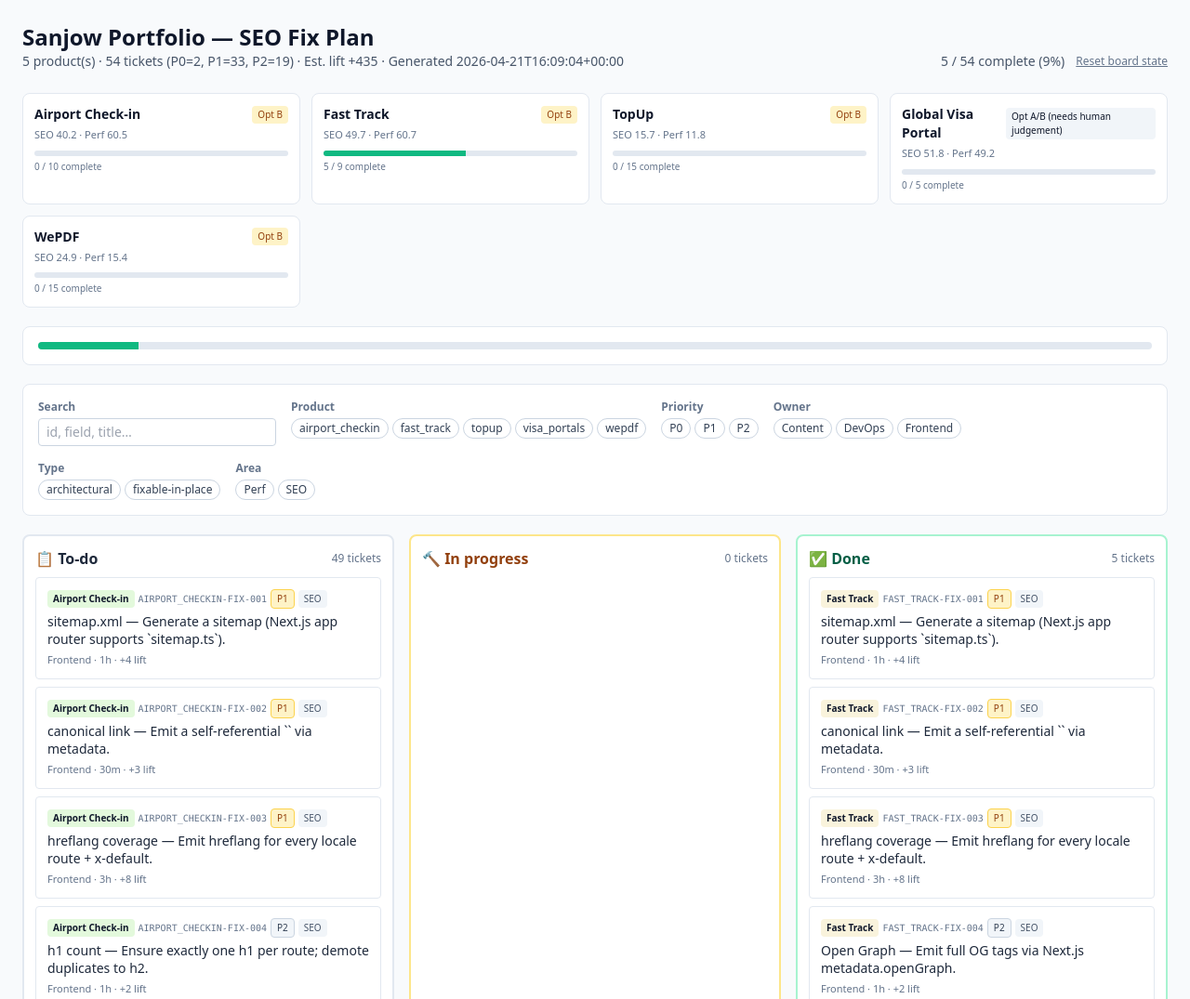
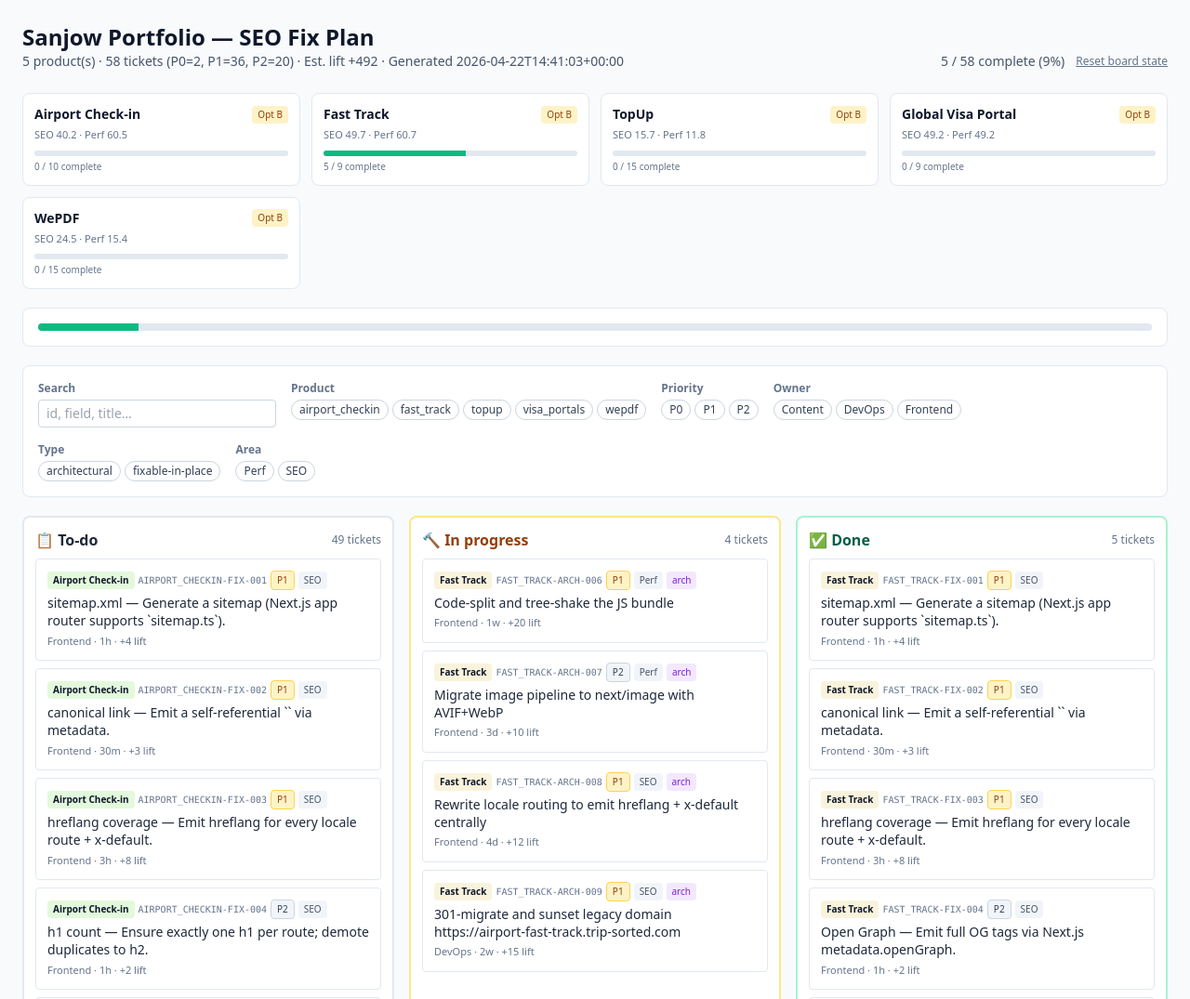
Before and after one commit to GambitIsHere/design-system, a website: page audits/seo-pagespeed-audit/fix-seo-plans/portfolio.html in a window 1280 px wide. Shown: the top 1075 px of the page at 93% size. Drawn offline with nearby package versions, Linux system fonts and the light colour scheme.

Commit message:
audits(portfolio): mark FAST_TRACK ARCH-006..009 as in_progress
Sprint 2 code landed on fast-track-ai@seo/fast-track-sprint-2 (stacked on
Sprint 1's PR #2). Flip the four architectural tickets from "todo" to
"in_progress" until both PRs merge and a re-audit confirms the perf /
SEO deltas.

  - FAST_TRACK-ARCH-006 (code-split & tree-shake)    → in_progress
  - FAST_TRACK-ARCH-007 (next/image AVIF+WebP)       → in_progress
  - FAST_TRACK-ARCH-008 (centralised hreflang)       → in_progress
  - FAST_TRACK-ARCH-009 (legacy-host 301 redirects)  → in_progress

schema_version 3 → 4 so fresh browser loads pick up the new seeds.

Co-Authored-By: Claude Opus 4.7 (1M context) <noreply@anthropic.com>

```diff
--- a/audits/seo-pagespeed-audit/fix-seo-plans/portfolio.html
+++ b/audits/seo-pagespeed-audit/fix-seo-plans/portfolio.html
@@ -107,21 +107,21 @@
 const DATA = {
   "summary": {
     "product_count": 5,
-    "ticket_count": 54,
+    "ticket_count": 58,
     "by_product": {
       "airport_checkin": 10,
       "fast_track": 9,
       "topup": 15,
-      "visa_portals": 5,
+      "visa_portals": 9,
       "wepdf": 15
     },
     "by_priority": {
       "P0": 2,
-      "P1": 33,
-      "P2": 19
-    },
-    "arch_count": 18,
-    "total_lift": 435,
+      "P1": 36,
+      "P2": 20
+    },
+    "arch_count": 22,
+    "total_lift": 492,
     "products": [
       {
         "id": "airport_checkin",
@@ -150,21 +150,21 @@ const DATA = {
       {
         "id": "visa_portals",
         "name": "Global Visa Portal",
-        "seo_score": 51.8,
+        "seo_score": 49.2,
         "perf_score": 49.2,
-        "decision": "A/B (needs human judgement)",
-        "ticket_count": 5
+        "decision": "B",
+        "ticket_count": 9
       },
       {
         "id": "wepdf",
         "name": "WePDF",
-        "seo_score": 24.9,
+        "seo_score": 24.5,
         "perf_score": 15.4,
         "decision": "B",
         "ticket_count": 15
       }
     ],
-    "generated_at": "2026-04-21T16:09:04+00:00"
+    "generated_at": "2026-04-22T14:41:03+00:00"
   },
   "tickets": [
     {
@@ -1122,7 +1122,7 @@ const DATA = {
       ],
       "product_id": "visa_portals",
       "product_name": "Global Visa Portal",
-      "product_decision": "A/B (needs human judgement)"
+      "product_decision": "B"
     },
     {
       "id": "VISA_PORTALS-FIX-002",
@@ -1150,7 +1150,7 @@ const DATA = {
       ],
       "product_id": "visa_portals",
       "product_name": "Global Visa Portal",
-      "product_decision": "A/B (needs human judgement)"
+      "product_decision": "B"
     },
     {
       "id": "VISA_PORTALS-FIX-003",
@@ -1179,7 +1179,7 @@ const DATA = {
       ],
       "product_id": "visa_portals",
       "product_name": "Global Visa Portal",
-      "product_decision": "A/B (needs human judgement)"
+      "product_decision": "B"
     },
     {
       "id": "VISA_PORTALS-FIX-004",
@@ -1207,7 +1207,7 @@ const DATA = {
       ],
       "product_id": "visa_portals",
       "product_name": "Global Visa Portal",
-      "product_decision": "A/B (needs human judgement)"
+      "product_decision": "B"
     },
     {
       "id": "VISA_PORTALS-FIX-005",
@@ -1235,7 +1235,116 @@ const DATA = {
       ],
       "product_id": "visa_portals",
       "product_name": "Global Visa Portal",
-      "product_decision": "A/B (needs human judgement)"
+      "product_decision": "B"
+    },
+    {
+      "id": "VISA_PORTALS-ARCH-006",
+      "kind": "architectural",
+      "severity": "P1",
+      "priority": "P1",
+      "area": "Perf",
+      "field": "JS bundle",
+      "title": "Code-split and tree-shake the JS bundle",
+      "problem": "Total JS NoneKB is above the 350KB budget. Unused JS ships on every page load and drags mobile Perf below 40.",
+      "fix": "Introduce route-level dynamic imports, audit heavy deps (replace or lazy-load), enable tree-shaking, split vendor chunks.",
+      "acceptance": [
+        "First-load JS for `/` route \u2264 350KB (transferred)",
+        "No single chunk > 150KB",
+        "Mobile Lighthouse perf improves by \u2265 15 points",
+        "`Reduce unused JavaScript` Lighthouse audit drops below 50KB savings"
+      ],
+      "owner": "Frontend",
+      "effort": "1w",
+      "lift": 20,
+      "label": "architectural",
+      "affected_urls": [
+        "https://global-visa-portal.vercel.app"
+      ],
+      "product_id": "visa_portals",
+      "product_name": "Global Visa Portal",
+      "product_decision": "B"
+    },
+    {
+      "id": "VISA_PORTALS-ARCH-007",
+      "kind": "architectural",
+      "severity": "P2",
+      "priority": "P2",
+      "area": "Perf",
+      "field": "Image pipeline",
+      "title": "Migrate image pipeline to next/image with AVIF+WebP",
+      "problem": "Images aren't served in modern formats, aren't lazy-loaded below the fold, and aren't responsively sized. LCP and CLS both suffer.",
+      "fix": "Replace <img> with next/image across the app. Configure next.config.js for AVIF+WebP, set width/height everywhere, add blur placeholders for hero images.",
+      "acceptance": [
+        "All product images use next/image",
+        "Modern formats audit passes (\u2265 90% AVIF/WebP)",
+        "CLS p75 < 0.1 on all T1 URLs",
+        "Hero LCP drops by \u2265 500ms on mobile"
+      ],
+      "owner": "Frontend",
+      "effort": "3d",
+      "lift": 10,
+      "label": "architectural",
+      "affected_urls": [
+        "https://global-visa-portal.vercel.app"
+      ],
+      "product_id": "visa_portals",
+      "product_name": "Global Visa Portal",
+      "product_decision": "B"
+    },
+    {
+      "id": "VISA_PORTALS-ARCH-008",
+      "kind": "architectural",
+      "severity": "P1",
+      "priority": "P1",
+      "area": "SEO",
+      "field": "i18n middleware",
+      "title": "Rewrite locale routing to emit hreflang + x-default centrally",
+      "problem": "Per-route hreflang scattershot across pages. An architectural fix centralises the map so adding a locale is a one-line change instead of N page edits.",
+      "fix": "Move locale detection + hreflang emission into Next.js middleware. Generate `<link rel=alternate>` for every locale route + x-default at build time from a single source.",
+      "acceptance": [
+        "All T1/T2 URLs emit hreflang tags for every configured locale + x-default",
+        "Adding a new locale requires only a config entry",
+        "Google Search Console `Hreflang` report shows 0 errors after 2 weeks"
+      ],
+      "owner": "Frontend",
+      "effort": "4d",
+      "lift": 12,
+      "label": "architectural",
+      "affected_urls": [
+        "https://global-visa-portal.vercel.app",
+        "https://online-visas.com"
+      ],
+      "product_id": "visa_portals",
+      "product_name": "Global Visa Portal",
+      "product_decision": "B"
+    },
+    {
+      "id": "VISA_PORTALS-ARCH-009",
+      "kind": "architectural",
+      "severity": "P1",
+      "priority": "P1",
+      "area": "SEO",
+      "field": "Legacy sunset",
+      "title": "301-migrate and sunset legacy domain https://online-visas.com",
+      "problem": "Maintaining both https://online-visas.com and https://global-visa-portal.vercel.app splits link equity and confuses canonicalisation. The audit supports consolidating onto the clean domain.",
+      "fix": "Map every legacy URL to its clean equivalent, issue 301s, update canonicals, submit change-of-address in Google Search Console, keep the legacy cert valid for 12 months post-cut.",
+      "acceptance": [
+        "All legacy URLs 301 to clean equivalents (no 302s, no chains)",
+        "Canonicals on clean pages are self-referential",
+        "GSC change-of-address submitted and accepted",
+        "Organic traffic on clean domain \u2265 80% of legacy baseline within 90 days"
+      ],
+      "owner": "DevOps",
+      "effort": "2w",
+      "lift": 15,
+      "label": "architectural",
+      "affected_urls": [
+        "https://online-visas.com",
+        "https://global-visa-portal.vercel.app"
+      ],
+      "product_id": "visa_portals",
+      "product_name": "Global Visa Portal",
+      "product_decision": "B"
     },
     {
       "id": "WEPDF-FIX-001",
@@ -1747,15 +1856,15 @@ const DATA = {
     {
       "id": "visa_portals",
       "name": "Global Visa Portal",
-      "seo_score": 51.8,
+      "seo_score": 49.2,
       "perf_score": 49.2,
-      "decision": "A/B (needs human judgement)",
-      "ticket_count": 5
+      "decision": "B",
+      "ticket_count": 9
     },
     {
       "id": "wepdf",
       "name": "WePDF",
-      "seo_score": 24.9,
+      "seo_score": 24.5,
       "perf_score": 15.4,
       "decision": "B",
       "ticket_count": 15
@@ -1767,16 +1876,20 @@ const VERSION_KEY = STORAGE_KEY + ":version";
 
 // Schema version — bump whenever INITIAL_STATE_OVERRIDES changes.
 // Version bump only affects tickets still at "todo"; manual progress is preserved.
-const SCHEMA_VERSION = 3;
+const SCHEMA_VERSION = 4;
 
 // Seed overrides — sourced from fix-seo-plans/status_overrides.json.
-// 2026-04-21 · Fast Track Sprint 1 shipped (PR fast-track-ai#2) → FIX tickets done. ARCH tickets remain 'todo' (separate follow-up sprints — see Sprint 2 notes).
+// 2026-04-22 · Fast Track Sprint 1 code complete (PR fast-track-ai#2, 8 commits). Sprint 2 ARCH-006/007/008/009 shipped on branch seo/fast-track-sprint-2 (stacked on Sprint 1) — awaiting Sprint 1 merge before cutting Sprint 2 PR.
 const INITIAL_STATE_OVERRIDES = {
   "FAST_TRACK-FIX-001": "done",
   "FAST_TRACK-FIX-002": "done",
   "FAST_TRACK-FIX-003": "done",
   "FAST_TRACK-FIX-004": "done",
-  "FAST_TRACK-FIX-005": "done"
+  "FAST_TRACK-FIX-005": "done",
+  "FAST_TRACK-ARCH-006": "in_progress",
+  "FAST_TRACK-ARCH-007": "in_progress",
+  "FAST_TRACK-ARCH-008": "in_progress",
+  "FAST_TRACK-ARCH-009": "in_progress"
 };
 
 // ─── state ────────────────────────────────────────────────────────
```
Also changed, not shown: audits/seo-pagespeed-audit/fix-seo-plans/status_overrides.json (+7 -3 lines).
